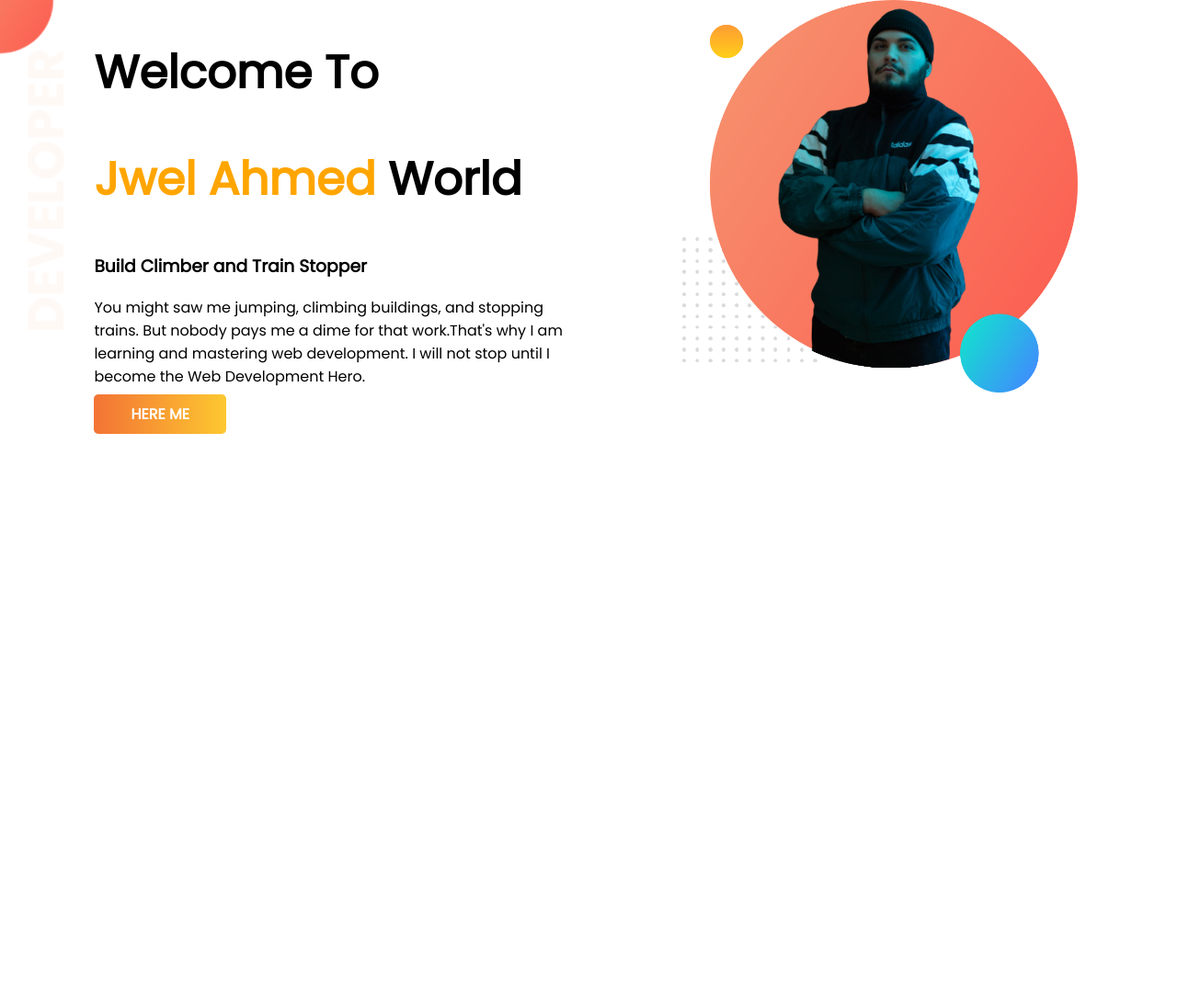
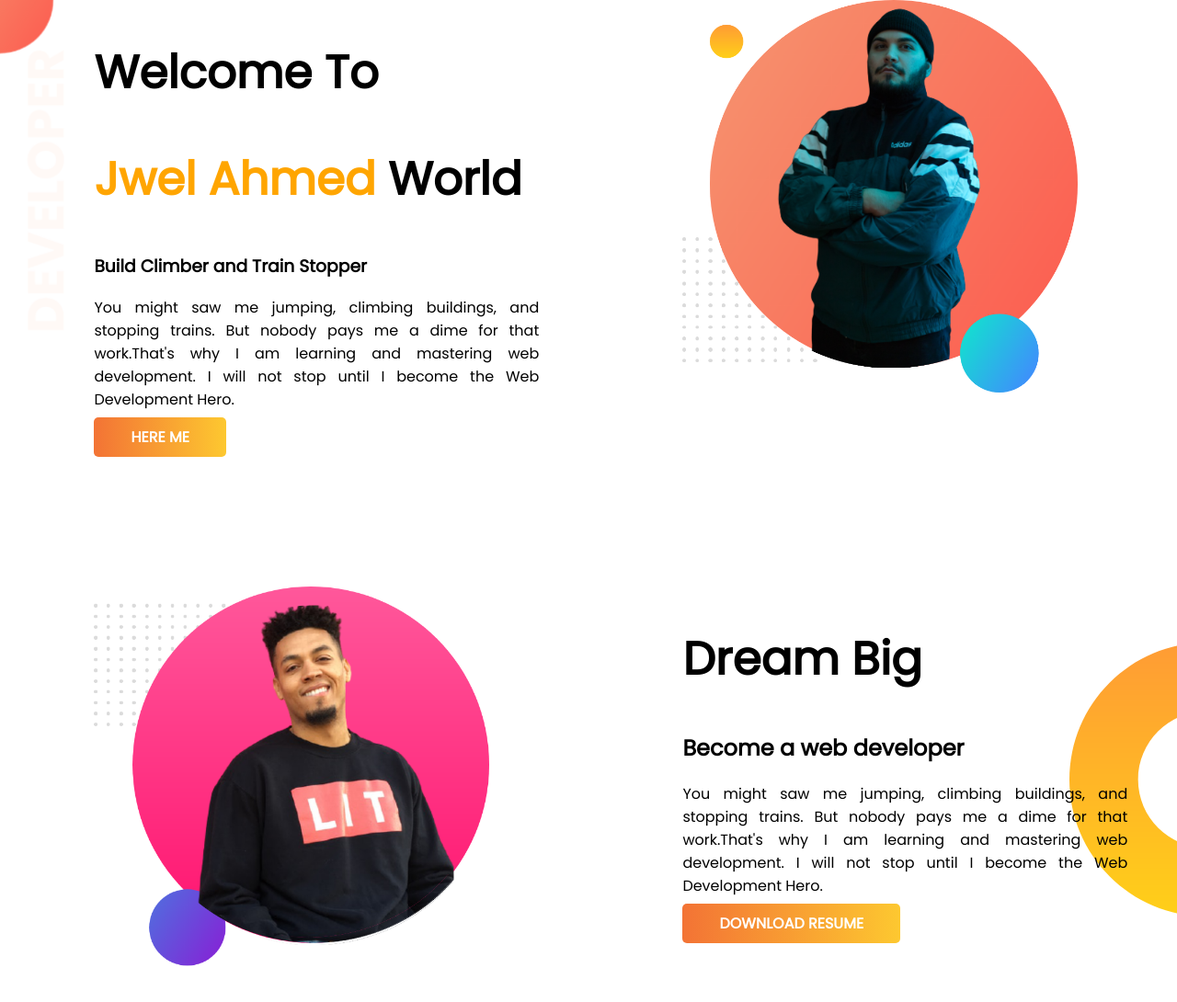
Before and after one commit to jwelahmed/project-1, a plain HTML site: page index.html in a window 1280 px wide. Shown: the whole page at 92% size. Before the commit the page ends 800 px from the top, so only its background shows below. Drawn offline with Linux system fonts and the light colour scheme.

Commit message:
dream big section added

```diff
--- a/index.html
+++ b/index.html
@@ -29,6 +29,21 @@
             <img src="images/pic.png" alt="person image">
         </div>
     </section>
+
+    <section class="dream-big">
+        <div class="half-width">
+            <img src="images/my-bg21.png" alt="second person image">
+        </div>
+        <div class="half-width">
+            <h1>Dream Big</h1>
+            <h2>Become a web developer</h2>
+            <p>You might saw me jumping, climbing buildings, and stopping trains. But nobody pays me a dime for that
+                work.That's why I am learning and mastering web development. I will not stop until I become the Web
+                Development Hero.</p>
+            <a class="link-button" href="https://programminghero1.github.io/developer-portfolio/"
+                target="_blank">DOWNLOAD RESUME</a>
+        </div>
+    </section>
 </body>
 
 </html>
--- a/style.css
+++ b/style.css
@@ -7,6 +7,7 @@ h1{
 }
 section{
     display: flex;
+    margin-bottom: 150px;
 }
 .half-width{
     width: 50%;
@@ -14,6 +15,10 @@ section{
 }
 .half-width img{
     width: 80%;
+}
+.half-width p{
+    text-align: justify;
+    padding-right: 10%;
 }
 .link-button{
     text-decoration: none;
@@ -32,5 +37,11 @@ background: linear-gradient(to right, #F37335, #FDC830); /* W3C, IE 10+/ Edge, F
 .top-banner{
     background: url(images/top-banner.png);
     background-repeat: no-repeat;
+}
+.dream-big{
+    background: url(images/dream-bg.png);
+    background-repeat: no-repeat;
+    background-position: right;
+    /* margin-top: 50%; */
 
 }
```
